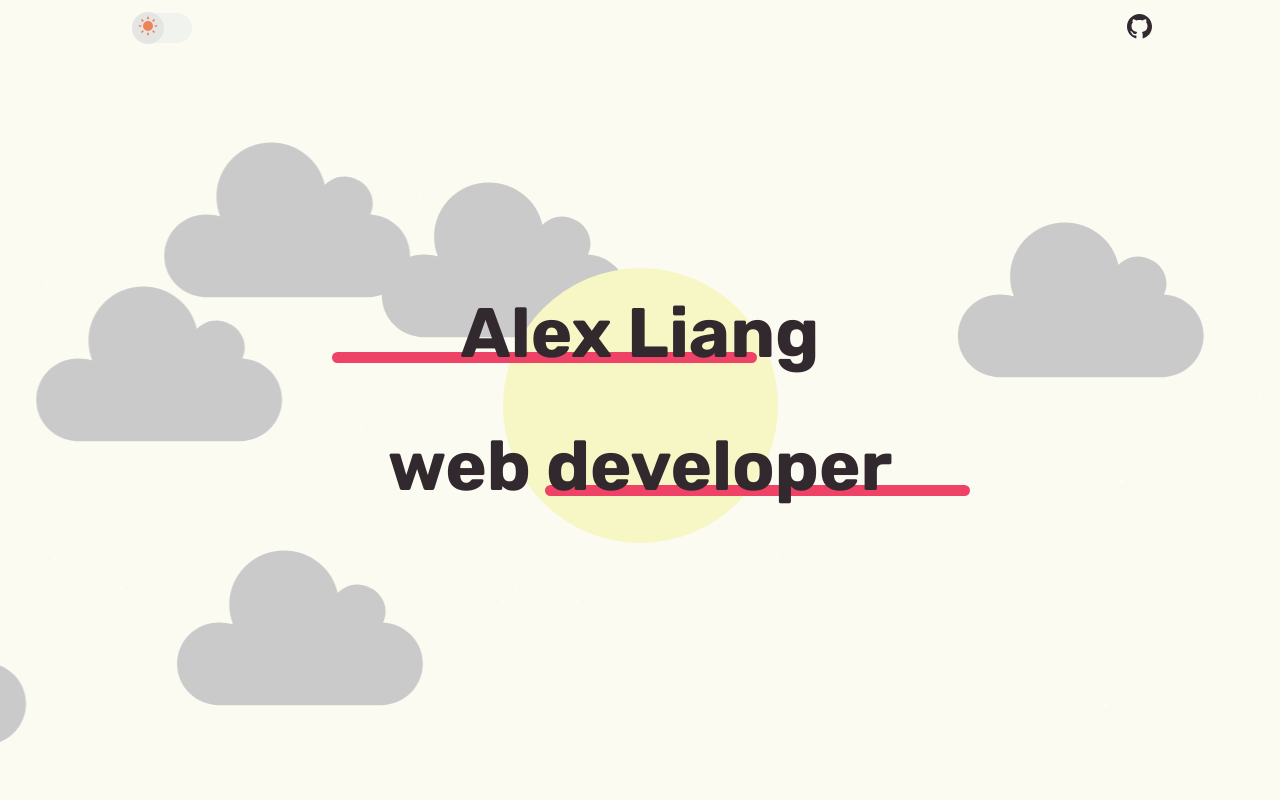
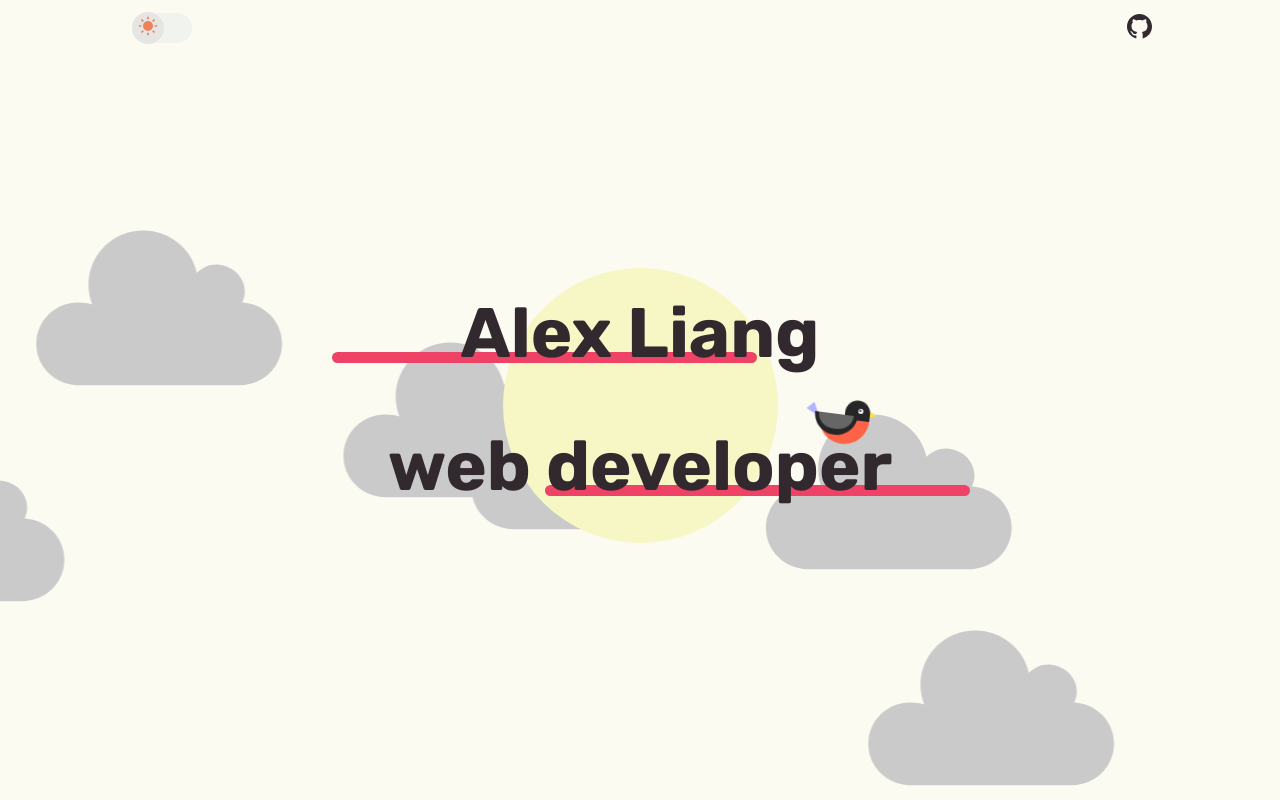
Before and after one commit to nksupermarket/portfolio, a React (Create React App) app: page / in a window 1280 px wide. Shown: the top 800 px of the page. Built offline with nearby package versions, Linux system fonts and the light colour scheme.

Commit message:
finished bird

```diff
--- a/src/App.tsx
+++ b/src/App.tsx
@@ -28,7 +28,7 @@ function App() {
     <div className="App">
       <header className="App-header"></header>
       <Nav changeTheme={changeTheme} currentTheme={theme} />
-      <Header />
+      <Header theme={theme} />
       <ProjectSection
         title={{ firstRow: 'Latest', secondRow: 'Projects' }}
         sectionNumber={1}
--- /dev/null
+++ b/src/components/Bird.tsx
@@ -0,0 +1,34 @@
+import React from 'react';
+import { animated, useSpring, easings } from 'react-spring';
+import styles from '../styles/Bird.module.scss';
+
+export default function Bird() {
+  const rotateSpring = useSpring({
+    loop: { reverse: true },
+    from: {
+      transform: `rotate(-7deg)`
+    },
+    to: {
+      transform: `rotate(7deg)`
+    },
+
+    config: { duration: 2000, easing: easings.easeOutSine }
+  });
+  return (
+    <div className={styles.ctn}>
+      <animated.div className={styles.rotate_wrapper} style={rotateSpring}>
+        <div className={styles.main}>
+          <div className={styles.body} />
+          <div className={styles.tail_feather} />
+          <div className={styles.eye}>
+            <div className={styles.eyeball} />
+          </div>
+          <div className={styles.beak} />
+          <div className={styles.wing}>
+            <div className={styles.wing_feathers} />
+          </div>
+        </div>
+      </animated.div>
+    </div>
+  );
+}
--- a/src/components/Header.tsx
+++ b/src/components/Header.tsx
@@ -6,6 +6,7 @@ import Slide from './Animations/Slide';
 import Scale from './Animations/Scale';
 import CloudsBg from './CloudsBg';
 import StarsBg from './StarsBg';
+import Bird from './Bird';
 
 const slideConfig = {
   mass: 30,
@@ -19,7 +20,11 @@ const slideConfig = {
   bounce: 0.45
 };
 
-export default function Header() {
+interface HeaderProps {
+  theme: 'light' | 'dark';
+}
+
+export default function Header({ theme }: HeaderProps) {
   const [y, setY] = useState(window.scrollY);
 
   const circleAnimeRef = useSpringRef();
@@ -96,7 +101,7 @@ export default function Header() {
 
   return (
     <div className={styles.main}>
-      <StarsBg />
+      {theme === 'light' ? <Bird /> : <StarsBg />}
       <CloudsBg />
       <Scale
         elRef={divToScale}
--- /dev/null
+++ b/src/styles/Bird.module.scss
@@ -0,0 +1,134 @@
+.ctn {
+  transform: translateX(-50vw);
+  animation: flyEastWest 15s infinite linear;
+  z-index: 6;
+  position: absolute;
+  top: 37%;
+}
+
+@keyframes flyEastWest {
+  to {
+    transform: translateX(100vw);
+  }
+}
+
+.rotate_wrapper {
+  transform-origin: right;
+}
+
+@mixin bird($headWidth, $flyHeight) {
+  .main {
+    background-color: #262626;
+    height: calc($headWidth * 0.8);
+    width: $headWidth;
+    border-radius: $headWidth $headWidth 0 0;
+    animation: flyUpDown 2s alternate infinite ease-in-out;
+    transform: translateY(0);
+  }
+
+  @keyframes flyUpDown {
+    to {
+      transform: translateY($flyHeight);
+    }
+  }
+
+  .body {
+    background-color: #ff6347;
+    height: $headWidth;
+    width: calc($headWidth * 2);
+    position: relative;
+    top: calc($headWidth * 0.8);
+    right: $headWidth;
+    border-radius: 0 0 calc($headWidth * 2) calc($headWidth * 2);
+  }
+
+  .tail_feather {
+    width: 0;
+    height: 0;
+    border-left: calc($headWidth * 0.2) solid transparent;
+    border-right: calc($headWidth * 0.2) solid transparent;
+    border-top: calc($headWidth * 0.2 * 3) solid #b3b3ff;
+    position: relative;
+    right: calc($headWidth * 2 - ($headWidth * 0.2 * 3));
+    bottom: calc(($headWidth * 2 - ($headWidth * 0.2 * 3)) / 2);
+    transform: rotate(-45deg);
+  }
+
+  .eye {
+    background-color: white;
+    height: calc($headWidth * 0.2);
+    width: calc($headWidth * 0.2);
+    border-radius: 50%;
+    position: relative;
+    bottom: calc($headWidth * 1.3);
+    left: calc($headWidth/2);
+  }
+
+  .eyeball {
+    background-color: var(--main-text);
+    height: calc($headWidth * 0.1);
+    width: calc($headWidth * 0.1);
+    border-radius: 50%;
+    position: relative;
+    top: calc($headWidth * 0.04);
+    left: calc($headWidth * 0.04);
+  }
+
+  .beak {
+    width: 0;
+    height: 0;
+    border-top: calc($headWidth * 0.15) solid transparent;
+    border-bottom: calc($headWidth * 0.15) solid transparent;
+    border-left: calc($headWidth * 0.3) solid #ffdb4d;
+    position: relative;
+    bottom: calc($headWidth * 2 - ($headWidth * 0.2 * 3));
+    left: $headWidth;
+  }
+
+  .wing {
+    background-color: #262626;
+    height: calc($headWidth * 0.85);
+    width: calc($headWidth * 1.7);
+    border-radius: 0 0 calc($headWidth * 1.7) calc($headWidth * 1.7);
+    position: relative;
+    bottom: calc($headWidth * 1.4);
+    right: calc($headWidth * 1.2);
+    animation: flap 1.75s infinite;
+    transform-origin: right;
+  }
+
+  @keyframes flap {
+    50% {
+      transform: rotate(20deg);
+    }
+  }
+
+  .wing_feathers {
+    background-color: #666666;
+    height: calc($headWidth * 0.6);
+    width: calc($headWidth * 1.4);
+    border-radius: 0 0 calc($headWidth * 1.2) calc($headWidth * 1.2);
+    position: relative;
+    left: calc($headWidth * 0.15);
+  }
+}
+
+@media screen and (max-width: 1300px) {
+  @include bird(25px, 20vh);
+}
+
+@media screen and (max-width: 992px) {
+  @include bird(20px, 15vh);
+}
+
+@media screen and (max-width: 768px) {
+  @include bird(15px, 10vh);
+}
+
+@media screen and (max-width: 576px) {
+  @include bird(12px, 7.5vh);
+}
+
+@media screen and (min-width: 1600px) {
+  @include bird(30px, 20vh);
+}
```
